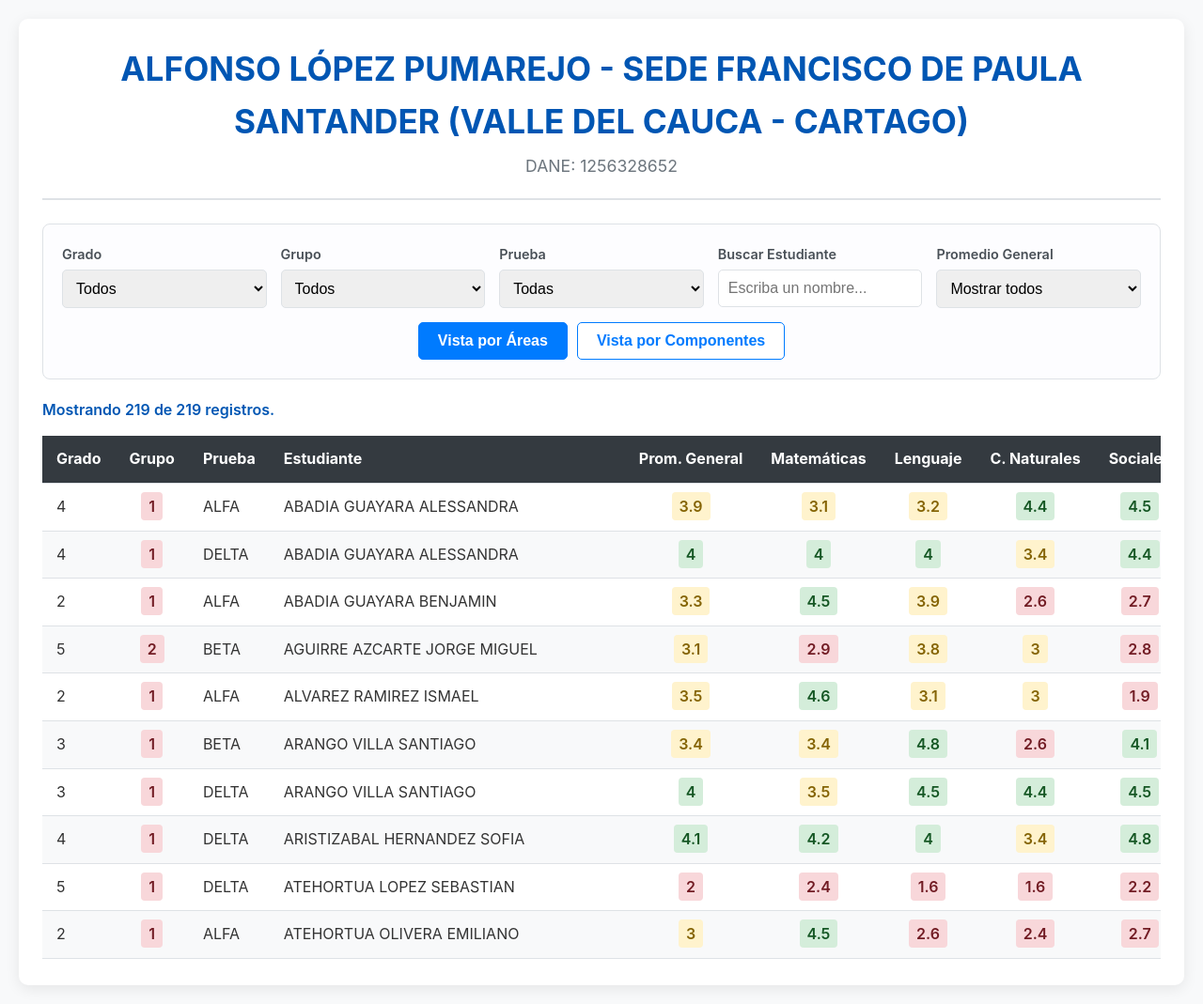
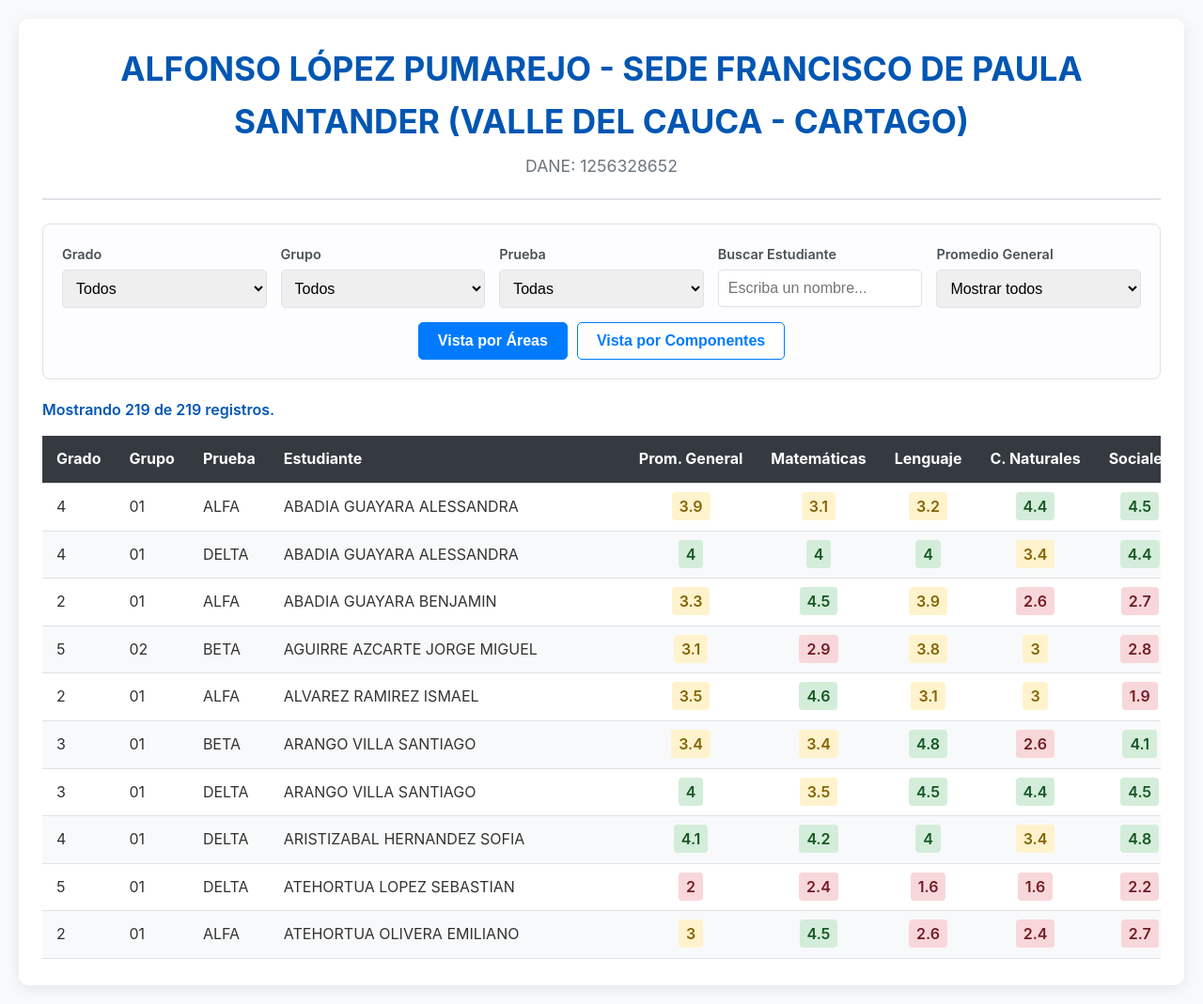
Before and after one commit to Grupoeducate/alpfdps, a plain HTML site: page index.html in a window 1280 px wide. Shown: the whole page at 94% size. Drawn offline with Linux system fonts and the light colour scheme.

Commit message:
Update index.html

```diff
--- a/index.html
+++ b/index.html
@@ -277,12 +277,18 @@
             const header = lines[0].split(';');
             const records = [];
             for (let i = 1; i < lines.length; i++) {
+                if (lines[i].trim() === '') continue;
                 const values = lines[i].split(';');
                 const record = {};
                 for (let j = 0; j < header.length; j++) {
                     const key = header[j].trim();
                     const value = values[j] ? values[j].trim() : '';
-                    if (!isNaN(value) && value !== '') {
+
+                    // --- CORRECCIÓN APLICADA AQUÍ ---
+                    // Tratar Grado y Grupo siempre como texto para evitar errores de tipo
+                    if (key === 'Grado' || key === 'Grupo') {
+                        record[key] = value;
+                    } else if (!isNaN(value) && value !== '') {
                         record[key] = parseFloat(value);
                     } else {
                         record[key] = value === '' ? null : value;
@@ -351,7 +357,7 @@
                     const value = student[header.key];
                     const formattedValue = (typeof value === 'number' && value % 1 !== 0) ? value.toFixed(1) : (value || '-');
 
-                    if (header.key.startsWith('Promedio_') || (typeof value === 'number' && header.key !== 'Grado' && header.key !== 'Orden_Aplicacion')) {
+                    if (header.key.startsWith('Promedio_') || (typeof value === 'number' && header.key !== 'Orden_Aplicacion')) {
                          bodyHTML += `<td class="text-center"><span class="score ${getScoreClass(value)}">${formattedValue}</span></td>`;
                     } else {
                         bodyHTML += `<td>${formattedValue}</td>`;
@@ -401,8 +407,16 @@
             filteredData.sort((a, b) => {
                 const valA = a[sortConfig.key];
                 const valB = b[sortConfig.key];
-                if (valA < valB) return sortConfig.direction === 'ascending' ? -1 : 1;
-                if (valA > valB) return sortConfig.direction === 'ascending' ? 1 : -1;
+
+                if (typeof valA === 'number' && typeof valB === 'number') {
+                    return sortConfig.direction === 'ascending' ? valA - valB : valB - valA;
+                }
+
+                const strA = String(valA).toLowerCase();
+                const strB = String(valB).toLowerCase();
+
+                if (strA < strB) return sortConfig.direction === 'ascending' ? -1 : 1;
+                if (strA > strB) return sortConfig.direction === 'ascending' ? 1 : -1;
                 return 0;
             });
 
```
